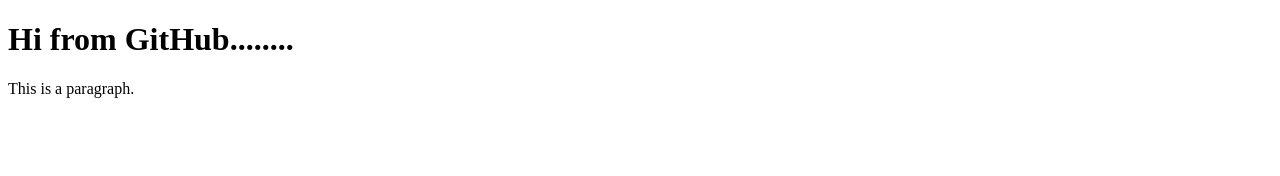
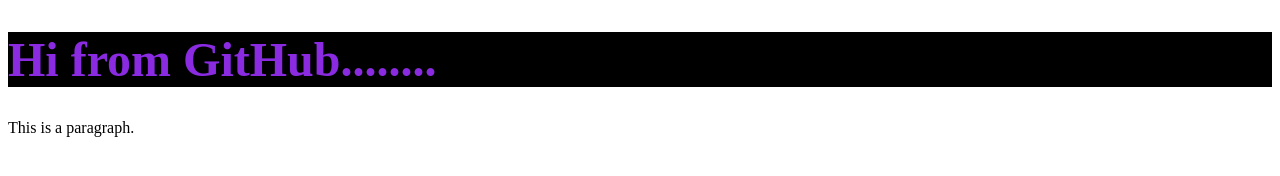
Before and after one commit to melanihodge/secoms319, a plain HTML site: page index.html in a window 1280 px wide. Drawn offline with Linux system fonts and the light colour scheme.

Commit message:
added font changes

```diff
--- a/index.html
+++ b/index.html
@@ -4,10 +4,18 @@
     <meta charset="UTF-8">
     <meta http-equiv="X-UA-Compatible" content="IE=edge">
     <meta name="viewport" content="width=device-width, initial-scale=1.0">
+    <style>
+        .bigfont {
+            color: blueviolet;
+            font-size: 48px;
+            background-color: black;
+        }
+    </style>
     <title>Document</title>
 </head>
 <body>
-    <h1>Hi from GitHub........</h1>
+    <h1 class="bigfont">Hi from GitHub........</h1>
     <p>This is a paragraph.</p>
+
 </body>
 </html>
```
